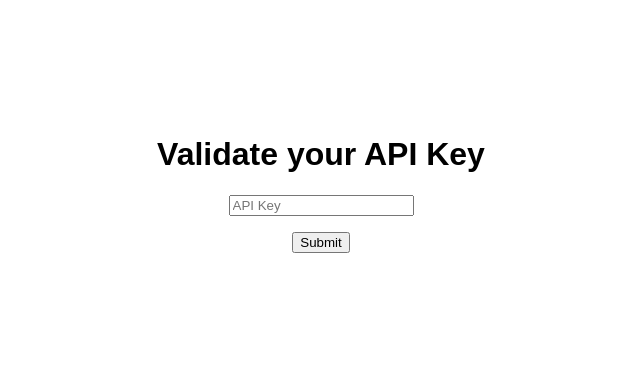
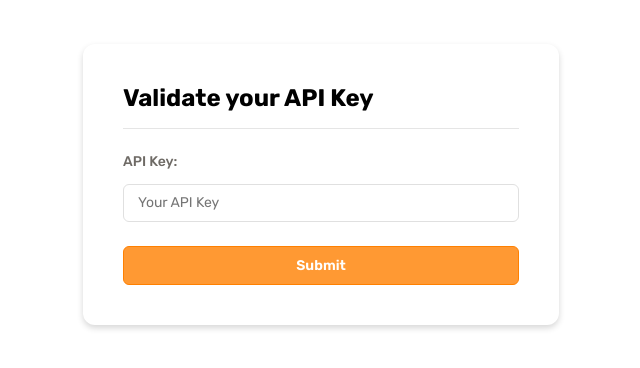
Before and after one commit to supertokens/dashboard, a React app: page /auth in a window 1280 px wide. Shown: the part 216-584 px from the top of the page, without its empty margins (319-959 px from the left). Built offline with nearby package versions, Linux system fonts and the light colour scheme.

Commit message:
added styles as per design

```diff
--- a/config/webpack.config.js
+++ b/config/webpack.config.js
@@ -366,11 +366,10 @@ module.exports = function (webpackEnv) {
             {
               test: [/\.bmp$/, /\.gif$/, /\.jpe?g$/, /\.png$/],
               type: 'asset',
-              parser: {
-                dataUrlCondition: {
-                  maxSize: imageInlineSizeLimit,
-                },
-              },
+              loader: require.resolve('file-loader'),
+              options: {
+                name: 'static/media/[name].[ext]'
+              }
             },
             {
               test: /\.svg$/,
--- a/src/images.ts
+++ b/src/images.ts
@@ -4,3 +4,4 @@
  * Note: Never use local imports or relative paths when using images in src etc
  */
 import "./logo.svg";
+import "./assets/form-field-error-icon.png";
--- a/src/index.css
+++ b/src/index.css
@@ -1,6 +1,8 @@
+@import url('https://fonts.googleapis.com/css2?family=Rubik:wght@400;500;600;700&display=swap');
+
 body {
   margin: 0;
-  font-family: -apple-system, BlinkMacSystemFont, 'Segoe UI', 'Roboto', 'Oxygen',
+  font-family: 'Rubik', -apple-system, BlinkMacSystemFont, 'Segoe UI', 'Roboto', 'Oxygen',
     'Ubuntu', 'Cantarell', 'Fira Sans', 'Droid Sans', 'Helvetica Neue',
     sans-serif;
   -webkit-font-smoothing: antialiased;
@@ -11,3 +13,7 @@ code {
   font-family: source-code-pro, Menlo, Monaco, Consolas, 'Courier New',
     monospace;
 }
+
+* {
+  box-sizing: border-box;
+}
--- /dev/null
+++ b/src/ui/components/button/Button.module.css
@@ -0,0 +1,16 @@
+.button {
+  padding: 10px 16px;
+  font-size: 14px;
+  line-height: 17px;
+  background-color: rgb(255, 153, 51);
+  border: 1px solid rgb(255, 128, 0);
+  font-weight: 600;
+  color: white;
+  border-radius: 6px;
+  font-family: 'Rubik';
+  cursor: pointer;
+}
+
+.button[data-full-width="true"] {
+  width: 100%;
+}
--- /dev/null
+++ b/src/ui/components/button/Button.tsx
@@ -0,0 +1,39 @@
+/* Copyright (c) 2022, VRAI Labs and/or its affiliates. All rights reserved.
+*
+* This software is licensed under the Apache License, Version 2.0 (the
+* "License") as published by the Apache Software Foundation.
+*
+* You may not use this file except in compliance with the License. You may
+* obtain a copy of the License at http://www.apache.org/licenses/LICENSE-2.0
+*
+* Unless required by applicable law or agreed to in writing, software
+* distributed under the License is distributed on an "AS IS" BASIS, WITHOUT
+* WARRANTIES OR CONDITIONS OF ANY KIND, either express or implied. See the
+* License for the specific language governing permissions and limitations
+* under the License.
+*/
+import React from "react";
+
+import styles from "./Button.module.css";
+
+type ButtonPropType = {
+  label: string;
+  type: "submit";
+  disabled?: boolean;
+  fullWidth?: boolean;
+  handleClick?: React.MouseEventHandler<HTMLButtonElement>;
+};
+
+const Button: React.FC<ButtonPropType> = (props) => {
+  return (
+    <button
+      className={styles.button}
+      onClick={props.handleClick}
+      type={props.type}
+      disabled={props.disabled}
+      data-full-width={props.fullWidth}
+    >{props.label}</button>
+  );
+}
+
+export default Button;
--- /dev/null
+++ b/src/ui/components/inputField/InputField.module.css
@@ -0,0 +1,58 @@
+.inputFieldContainer {
+  display: flex;
+  flex-flow: column;
+  margin-bottom: 24px;
+}
+
+.inputLabel {
+  font-size: 14px;
+  line-height: 17px;
+  color: rgb(110, 106, 101);
+  font-weight: 500;
+  margin-bottom: 14px;
+  font-family: 'Rubik';
+}
+
+.inputField {
+  font-family: 'Rubik';
+  display: block;
+  font-size: 14px;
+  line-height: 17px;
+  padding: 9px 14px 10px;
+  border: 1px solid rgb(224, 224, 224);
+  color: rgb(34, 34, 34);
+  border-radius: 6px;
+  outline: none;
+}
+
+.inputField:active, .inputField:focus {
+  border-color: rgb(255, 153, 51);
+  box-shadow: 0px 0px 0px 2px rgba(255, 153, 51, 0.4);
+}
+
+.inputFieldErrorState,
+.inputFieldErrorState:focus,
+.inputFieldErrorState:active {
+  border-color: rgb(237, 52, 78);
+  box-shadow: 0px 0px 0px 2px rgba(237, 52, 78, 0.4);
+}
+
+.inputFieldError {
+  display: flex;
+  align-items: center;
+  margin-top: 8px;
+}
+
+.inputFieldErrorIcon {
+  height: 15px;
+  width: 17px;
+  margin-right: 5px;
+}
+
+.inputFieldErrorText {
+  color: rgb(237, 52, 78);
+  font-size: 14px;
+  line-height: 17px;
+  margin: 0px;
+  font-family: 'Rubik';
+}
--- /dev/null
+++ b/src/ui/components/inputField/InputField.tsx
@@ -0,0 +1,60 @@
+/* Copyright (c) 2022, VRAI Labs and/or its affiliates. All rights reserved.
+*
+* This software is licensed under the Apache License, Version 2.0 (the
+* "License") as published by the Apache Software Foundation.
+*
+* You may not use this file except in compliance with the License. You may
+* obtain a copy of the License at http://www.apache.org/licenses/LICENSE-2.0
+*
+* Unless required by applicable law or agreed to in writing, software
+* distributed under the License is distributed on an "AS IS" BASIS, WITHOUT
+* WARRANTIES OR CONDITIONS OF ANY KIND, either express or implied. See the
+* License for the specific language governing permissions and limitations
+* under the License.
+*/
+import React from "react";
+import { getImageUrl } from "../../../utils";
+
+import styles from "./InputField.module.css";
+
+type InputFieldPropTypes = {
+  type: "text" | "email" | "password";
+  name: string;
+  label: string;
+  value: string;
+  placeholder?: string;
+  error?: string;
+  handleChange: React.ChangeEventHandler<HTMLInputElement>;
+};
+
+const InputField: React.FC<InputFieldPropTypes> = (props) => {
+
+  return (
+    <div className={styles.inputFieldContainer}>
+      <label
+        htmlFor={props.name}
+        className={styles.inputLabel}
+      >{props.label}:</label>
+      <input
+        type={props.type}
+        name={props.name}
+        onChange={props.handleChange}
+        value={props.value}
+        className={props.error ? `${styles.inputField} ${styles.inputFieldErrorState}` : styles.inputField}
+        placeholder={props.placeholder}
+      />
+      {props.error && (
+        <div className={styles.inputFieldError}>
+          <img
+            className={styles.inputFieldErrorIcon}
+            src={getImageUrl("form-field-error-icon.png")}
+            alt="Error in field"
+          />
+          <p className={styles.inputFieldErrorText}>{props.error}</p>
+        </div>
+      )}
+    </div>
+  );
+}
+
+export default InputField;
--- a/src/ui/pages/auth/Auth.css
+++ /dev/null
@@ -1,22 +0,0 @@
-.api-key-form-container {
-  height: 100vh;
-  width: 100vw;
-  display: flex;
-  flex-flow: column;
-  justify-content: center;
-  align-items: center;
-}
-
-.api-key-form-title {
-  font-family: sans-serif;
-}
-
-.api-key-form {
-  display: flex;
-  flex-flow: column;
-  align-items: center;
-}
-
-.api-key-form-field-error {
-  color: red;
-}
--- /dev/null
+++ b/src/ui/pages/auth/Auth.module.css
@@ -0,0 +1,30 @@
+.pageContainer {
+  height: 100vh;
+  width: 100vw;
+  display: flex;
+  flex-flow: column;
+  justify-content: center;
+  align-items: center;
+}
+
+.apiKeyFormContainer {
+  display: flex;
+  flex-flow: column;
+  padding: 40px;
+  border-radius: 12px;
+  box-shadow: 0px 3px 6px rgba(0, 0, 0, 0.16);
+  width: 476px;
+}
+
+.apiKeyFormTitle {
+  margin: 0px 0px 16px;
+  padding: 0px;
+  font-size: 24px;
+  line-height: 28px;
+}
+
+.apiKeyForm {
+  border-top: 1px solid rgb(229, 229, 229);
+  width: 100%;
+  padding-top: 24px;
+}
--- a/src/ui/pages/auth/Auth.tsx
+++ b/src/ui/pages/auth/Auth.tsx
@@ -17,8 +17,10 @@ import { useNavigate } from "react-router-dom";
 import { StorageKeys, UNAUTHORISED_STATUS } from "../../../constants";
 import { localStorageHandler } from "../../../services/storage";
 import { fetchData, getApiUrl } from "../../../utils";
+import Button from "../../components/button/Button";
+import InputField from "../../components/inputField/InputField";
 
-import "./Auth.css";
+import styles from "./Auth.module.css";
 
 const Auth: React.FC<{}> = () => {
     const navigate = useNavigate();
@@ -76,27 +78,28 @@ const Auth: React.FC<{}> = () => {
     }
 
     return (
-        <div className="api-key-form-container">
-            <h1 className="api-key-form-title">Validate your API Key</h1>
-            <form className="api-key-form" onSubmit={handleSubmit}>
-                <div className="api-key-form-field">
-                    <input
+        <div className={styles.pageContainer}>
+            <div className={styles.apiKeyFormContainer}>
+                <h1 className={styles.apiKeyFormTitle}>Validate your API Key</h1>
+                <form className={styles.apiKeyForm} onSubmit={handleSubmit}>
+                    <InputField
+                        handleChange={handleApiKeyFieldChange}
+                        name="apiKey"
                         type="text"
-                        name="apiKey"
-                        className="input-field"
-                        placeholder="API Key"
-                        onChange={handleApiKeyFieldChange}
+                        error={apiKeyFieldError}
+                        label="API Key"
                         value={apiKey}
+                        placeholder="Your API Key"
                     />
-                    <p className="api-key-form-field-error">{apiKeyFieldError}</p>
-                </div>
 
-                <input
-                    type="submit"
-                    value="Submit"
-                    disabled={loading}
-                />
-            </form>
+                    <Button
+                        fullWidth
+                        label="Submit"
+                        disabled={loading}
+                        type="submit"
+                    />
+                </form>
+            </div>
         </div>
     );
 }
```
Also changed, not shown: src/assets/form-field-error-icon.png (added).
